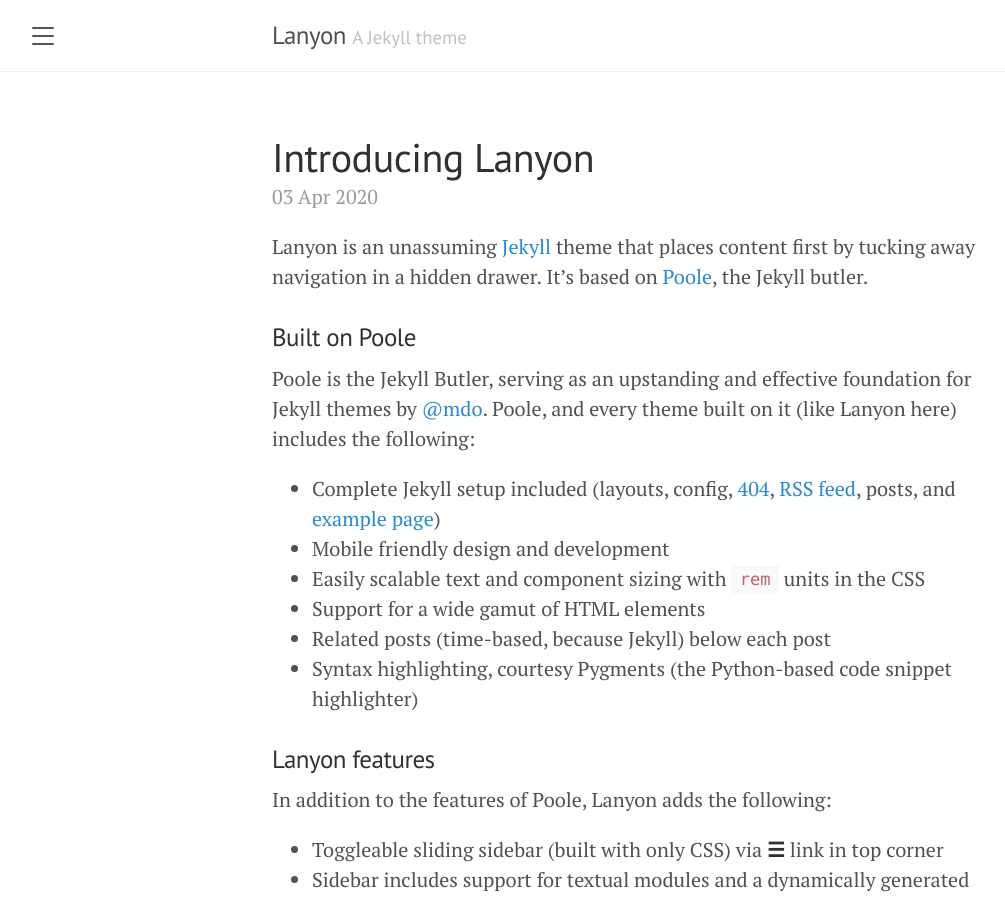
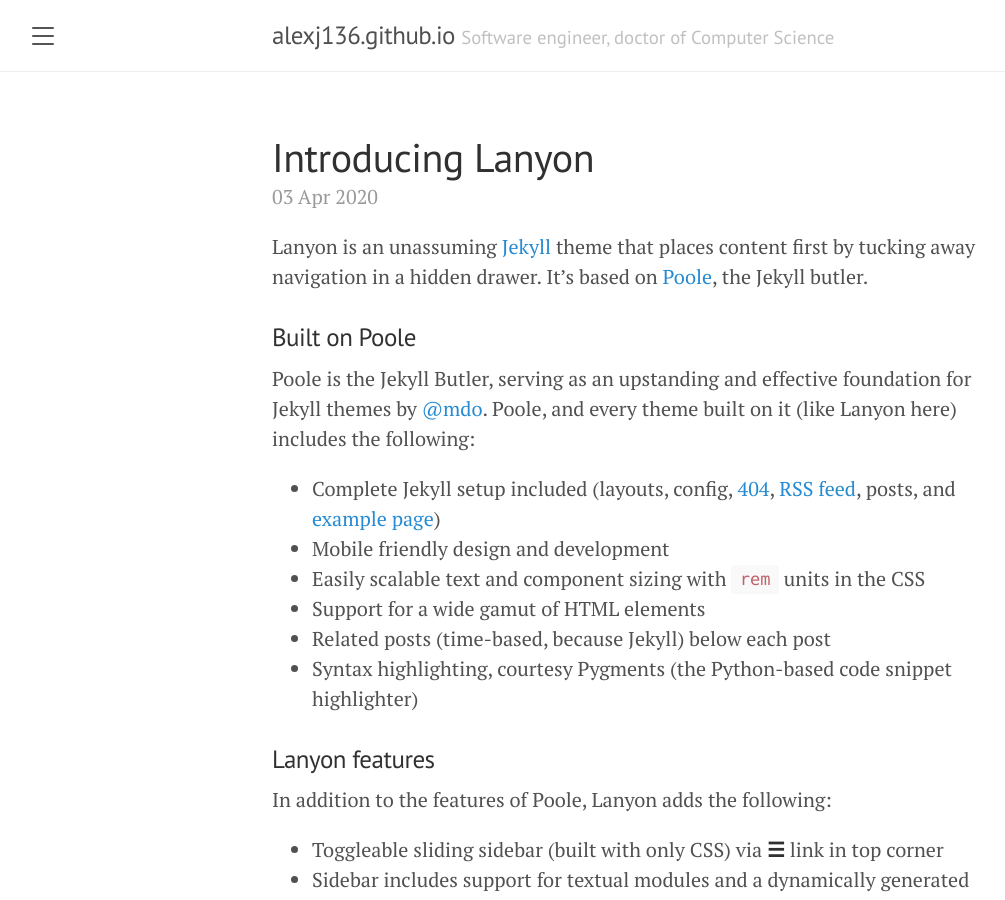
Before and after one commit to alexj136/alexj136.github.io, a Jekyll site: the page built from index.html, in a window 1280 px wide and 900 px high. Shown: the whole window, without its empty margins (8-1013 px from the left). Built offline with Jekyll 4.4.1, drawn with Linux system fonts in a browser that asks for light colours; the list of posts is cut into pages by our own code.

Commit message:
Started hacking it into shape.

```diff
--- a/_config.yml
+++ b/_config.yml
@@ -1,17 +1,17 @@
 # Setup
-title:               Lanyon
-tagline:             'A Jekyll theme'
-description:         'A reserved <a href="https://jekyllrb.com" target="_blank">Jekyll</a> theme that places the utmost gravity on content with a hidden drawer. Made by <a href="https://twitter.com/mdo" target="_blank">@mdo</a>.'
-url:                 http://lanyon.getpoole.com
+title:               alexj136.github.io
+tagline:             'Software engineer, doctor of Computer Science'
+description:         'The online profile and blog of Alex Jeffery.'
+url:                 https://github.com/alexj136/alexj136.github.io
 baseurl:             ''
 paginate:            5
 permalink:           pretty
 
 # About/contact
 author:
-  name:              Mark Otto
-  url:               https://twitter.com/mdo
-  email:             markdotto@gmail.com
+  name:              Alex Jeffery
+  url:               https://alexjeffery.net
+  email:             apjeffery136@gmail.com
 
 # Gems
 plugins:
```
Also changed, not shown: Gemfile (added, +10 -0 lines), Gemfile.lock (added), README.md (deleted), readme.md.
